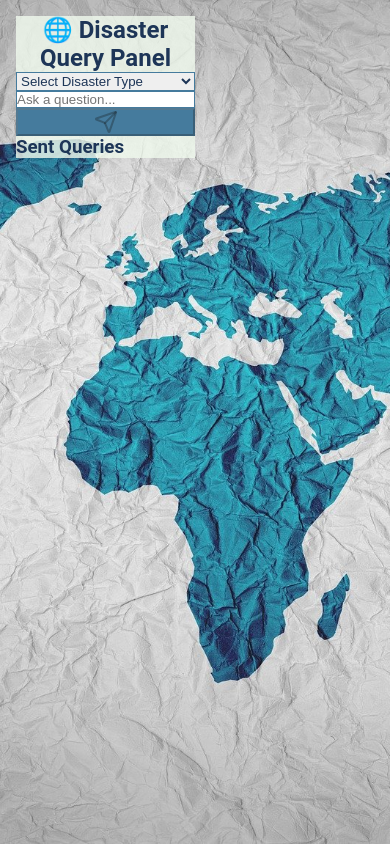
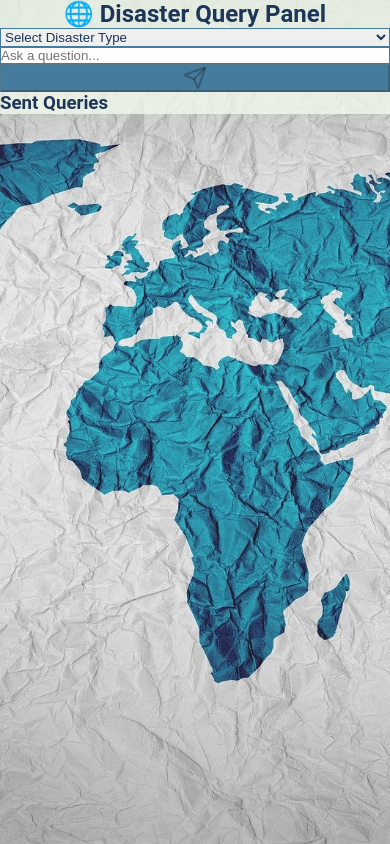
Before and after one commit to Gokulkiran418/disaster-management-chatbot, a Next.js app: page / in a window 390 px wide. Built offline with nearby package versions, Linux system fonts and the light colour scheme.

Commit message:
Fix css error

```diff
--- a/src/styles/globals.css
+++ b/src/styles/globals.css
@@ -14,19 +14,16 @@ html, body, #__next {
   padding: 0;
   box-sizing: border-box;
 }
-.results-container {
-  background: rgba(241, 250, 238, 0.6); /* 60% opacity for more transparency */
-}
 
 /* Responsive container */
 .container {
   max-width: 1200px;
   margin: 0 auto;
-  padding: 2rem;
+  padding: 1rem; /* Added padding for breathing room */
 }
 @media (max-width: 768px) {
   .container {
-    padding: 1rem;
+    padding: 0.5rem; /* Reduced padding on mobile */
   }
 }
 
@@ -68,18 +65,26 @@ html, body, #__next {
   text-shadow: 0 0 10px rgba(69, 123, 157, 0.5);
 }
 
-/* Reusable card layout */
+/* Reusable card layout (base style, allow overrides) */
 .component-card {
-  background: var(--primary-bg);
-  backdrop-filter: blur(10px);
   border-radius: 12px;
   padding: 1.5rem;
   box-shadow: 0 4px 12px rgba(0, 0, 0, 0.05);
   transition: all 0.3s ease;
   border: 1px solid rgba(0, 0, 0, 0.05);
 }
+
 @media (max-width: 768px) {
   .component-card {
     padding: 1rem;
   }
+  .container {
+    padding: 0;
+  }
 }
+
+@media (max-width: 768px) {
+  .grid-cols-2 {
+    grid-template-columns: 1fr;
+  }
+}
```
